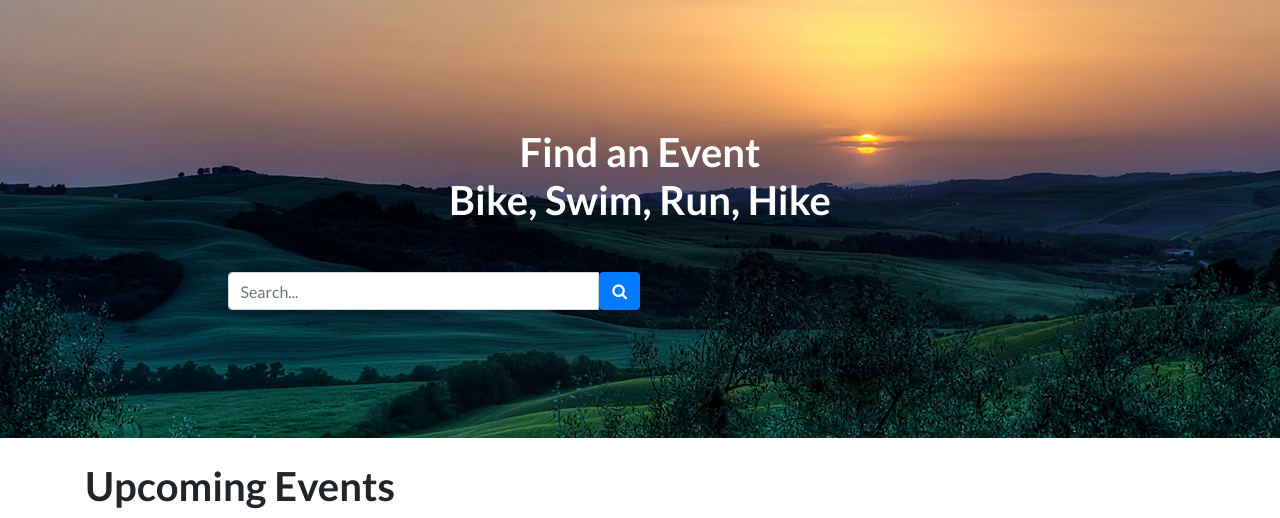
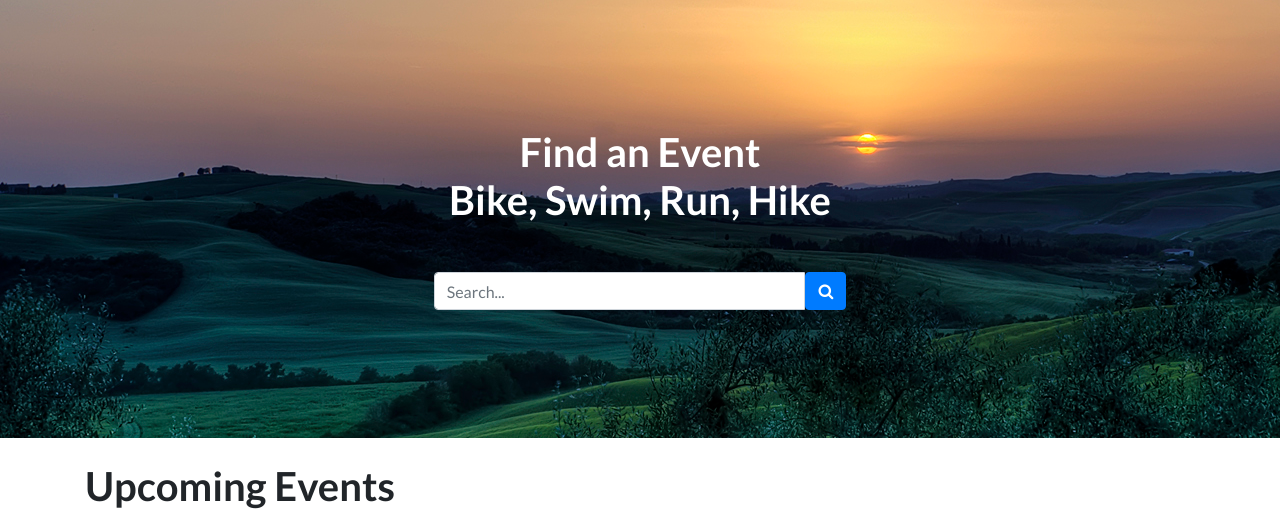
Before and after one commit to shacker/ap, a Django app: template ap/templates/events/index.html in a window 1280 px wide. Shown: the part 56-574 px from the top of the page. Run offline with Django 3.2, Linux system fonts and the light colour scheme; the template is opened without the code that fills it, so the values that code supplies are empty; style sheets or scripts are compiled from the project's sources; some libraries are stand-ins or nearby versions.

Commit message:
Finalize events search form

```diff
--- a/ap/templates/events/_masthead_search.html
+++ b/ap/templates/events/_masthead_search.html
@@ -8,10 +8,10 @@
           </h1>
 
           <form action="{% url 'events:search' %}" method="GET">
-            <div class="input-group w-50">
+            <div class="input-group w-50 mx-auto">
               <input type="text" class="form-control" name="q" id="q" placeholder="Search..." value="{{ q }}">
               <span class="input-group-btn">
-                  <button class="btn btn-primary" type="button"><span class="fa fa-search"></span></button>
+                  <button class="btn btn-primary" type="submit"><span class="fa fa-search"></span></button>
               </span>
             </div>
           </form>
```
